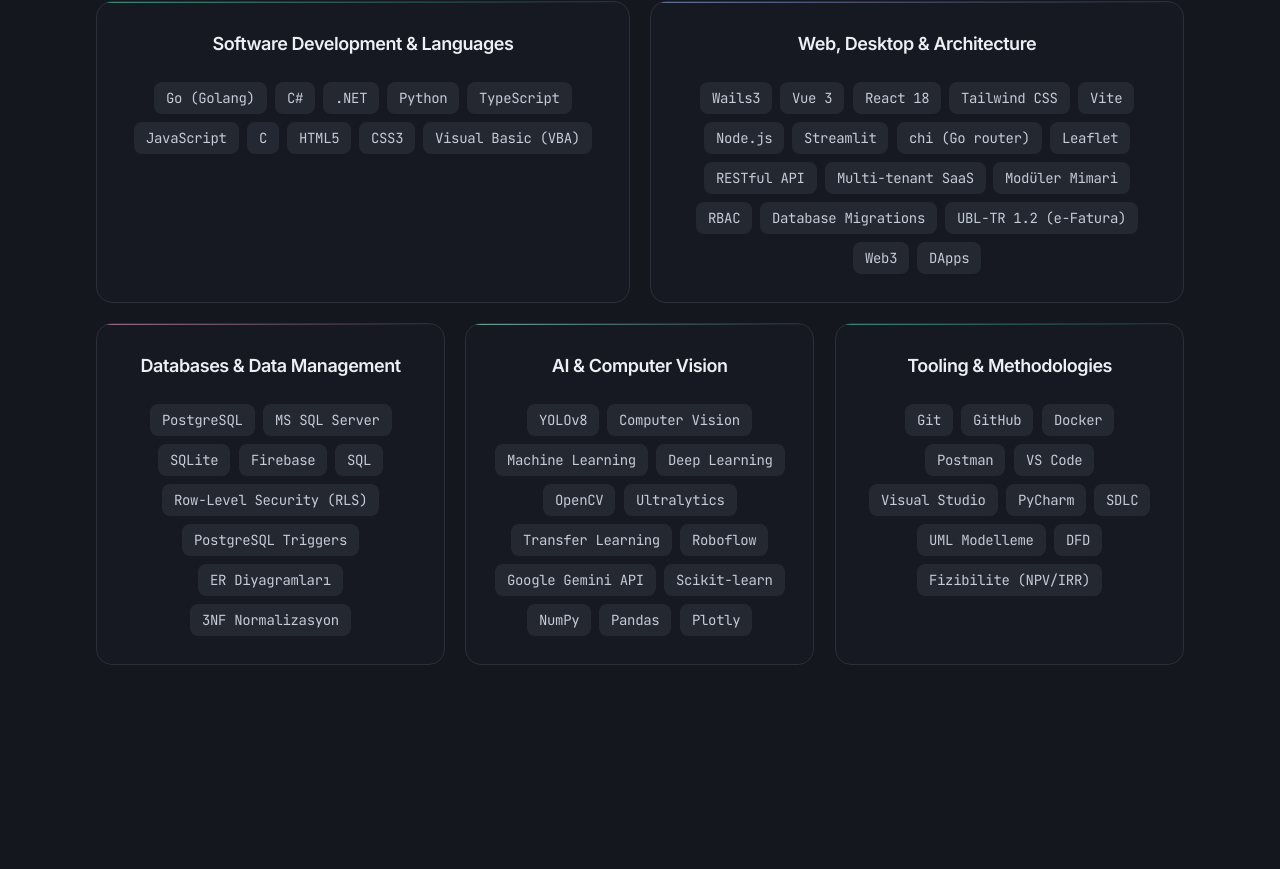
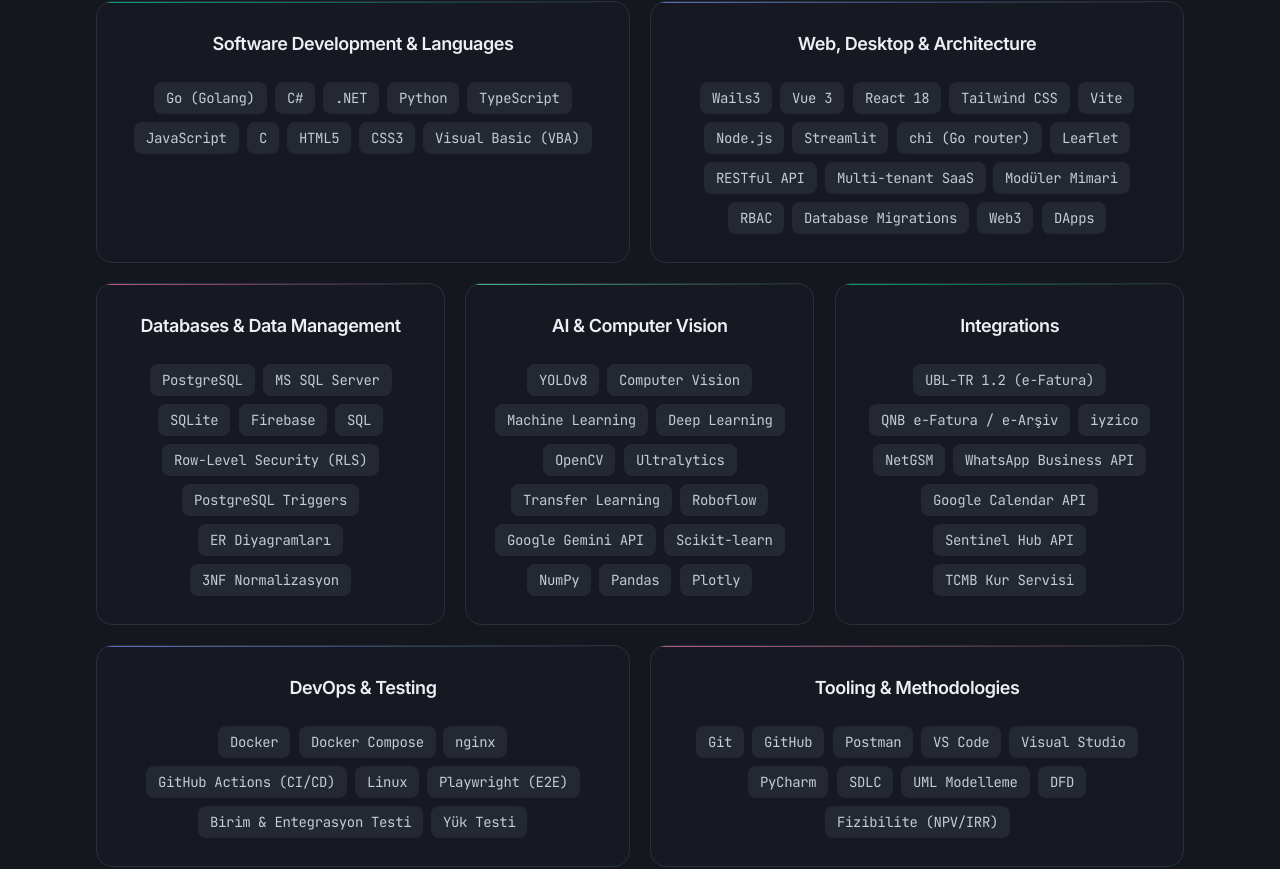
Before and after one commit to bengin-noyan/bengin-portfolio, a Next.js app: page / in a window 1280 px wide. Shown: the part 1691-2560 px from the top of the page. Built offline with nearby package versions, Linux system fonts and the light colour scheme.

Commit message:
content: add Integrations and DevOps & Testing skill groups

```diff
--- a/src/content/site.ts
+++ b/src/content/site.ts
@@ -136,7 +136,6 @@
       "Modüler Mimari",
       "RBAC",
       "Database Migrations",
-      "UBL-TR 1.2 (e-Fatura)",
       "Web3",
       "DApps",
     ],
@@ -174,11 +173,36 @@
     ],
   },
   {
+    title: { tr: "Entegrasyonlar", en: "Integrations" } as L,
+    items: [
+      "UBL-TR 1.2 (e-Fatura)",
+      "QNB e-Fatura / e-Arşiv",
+      "iyzico",
+      "NetGSM",
+      "WhatsApp Business API",
+      "Google Calendar API",
+      "Sentinel Hub API",
+      "TCMB Kur Servisi",
+    ],
+  },
+  {
+    title: { tr: "DevOps & Test", en: "DevOps & Testing" } as L,
+    items: [
+      "Docker",
+      "Docker Compose",
+      "nginx",
+      "GitHub Actions (CI/CD)",
+      "Linux",
+      "Playwright (E2E)",
+      "Birim & Entegrasyon Testi",
+      "Yük Testi",
+    ],
+  },
+  {
     title: { tr: "Araçlar & Metodolojiler", en: "Tooling & Methodologies" } as L,
     items: [
       "Git",
       "GitHub",
-      "Docker",
       "Postman",
       "VS Code",
       "Visual Studio",
```
